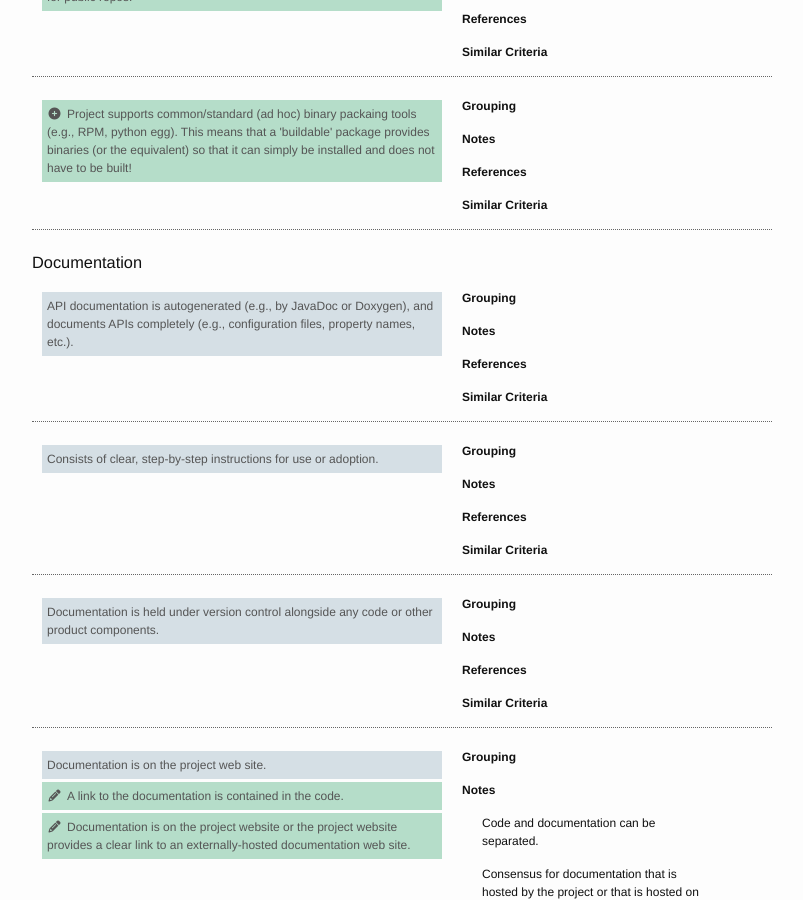
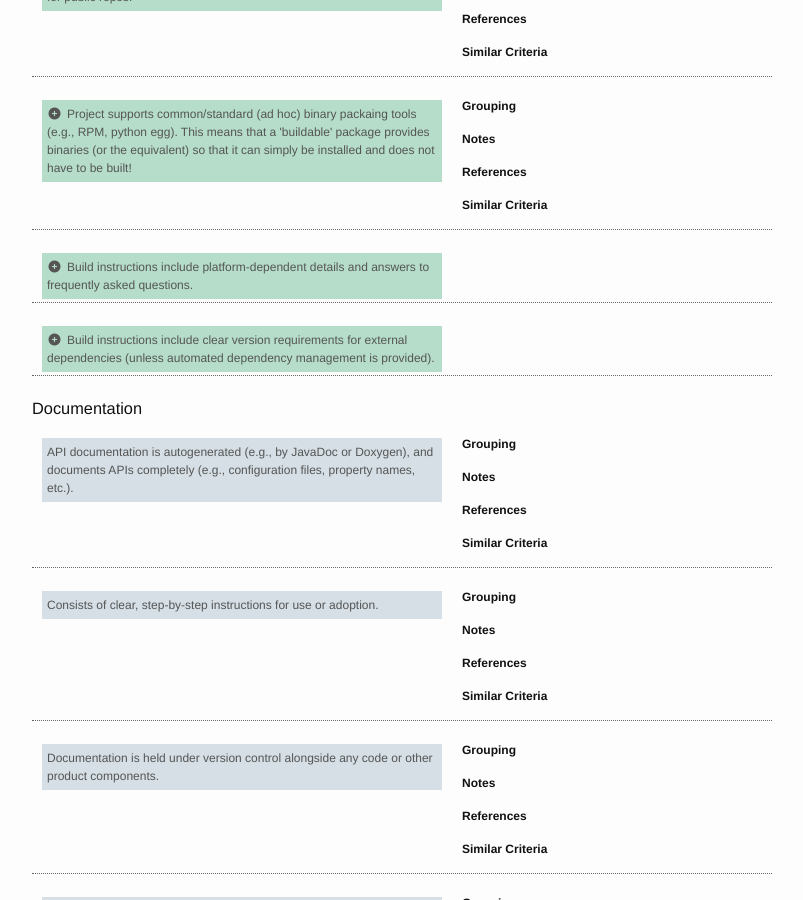
Before and after one commit to roomthily/technology-evaluation-research, a Jekyll site: the page built from guidelines/draft/index.md, in a window 1280 px wide and 900 px high, scrolled down 24547 px. Shown: the whole window, without its empty margins (238-1041 px from the left). Built offline with Jekyll 4.4.1, drawn with Linux system fonts in a browser that asks for light colours; nearby versions of some CDN libraries; a script that is not in the unit is left out.

Commit message:
updated build ability

```diff
--- a/guidelines/draft/index.md
+++ b/guidelines/draft/index.md
@@ -2020,6 +2020,22 @@ For criteria categorized as "Other", all received criteria are included, as is,
                 <p><a href="#"></a></p>
                 <h4>Similar Criteria</h4>
                 <p><a href="#"></a></p>
+            </div>
+        </div>
+
+        <!-- kokkonen -->
+        <div class="criterion">
+            <div class="revisions">
+                <p class="revision added"><i class="fa fa-plus-circle fa-fw"></i>Build instructions include platform-dependent details and answers to frequently asked questions.</p>
+            </div>
+            <div class="metadata">
+            </div>
+        </div>
+        <div class="criterion">
+            <div class="revisions">
+                <p class="revision added"><i class="fa fa-plus-circle fa-fw"></i>Build instructions include clear version requirements for external dependencies (unless automated dependency management is provided).</p>
+            </div>
+            <div class="metadata">
             </div>
         </div>
     </div> <!-- end Usability:Buildability -->
```
